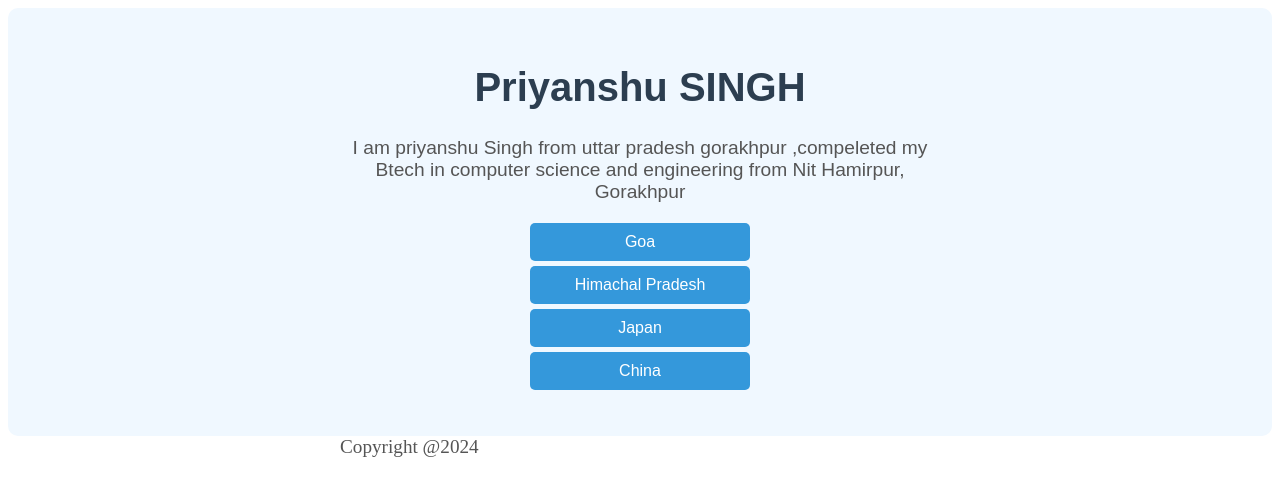
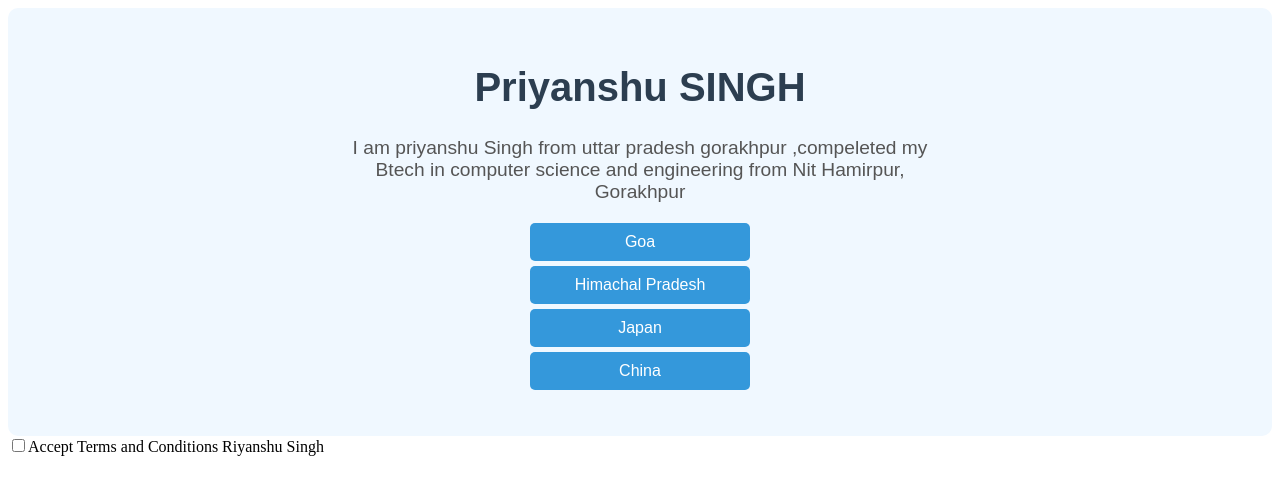
Before and after one commit to priyanshu6238/React-practice, a React (Create React App) app: page / in a window 1280 px wide. Shown: the top 496 px of the page. Built offline with nearby package versions, Linux system fonts and the light colour scheme.

Commit message:
Refactor Footer component to display terms and conditions with a checkbox, replacing the copyright notice.

```diff
--- a/src/components/Footer.js
+++ b/src/components/Footer.js
@@ -1,10 +1,19 @@
 import React from "react";
 
 function Footer() {
+  let name = "priyanshu Singh";
+  const date = 10;
+  if (date < 10) {
+    name = "Deepanshu Singh";
+  } else {
+    name = "Riyanshu Singh";
+  }
+
   return (
-    <footer>
-      <p>Copyright @2024</p>
-    </footer>
+    <div>
+      <input type="checkbox" />
+      <label>Accept Terms and Conditions {name}</label>
+    </div>
   );
 }
 
```
